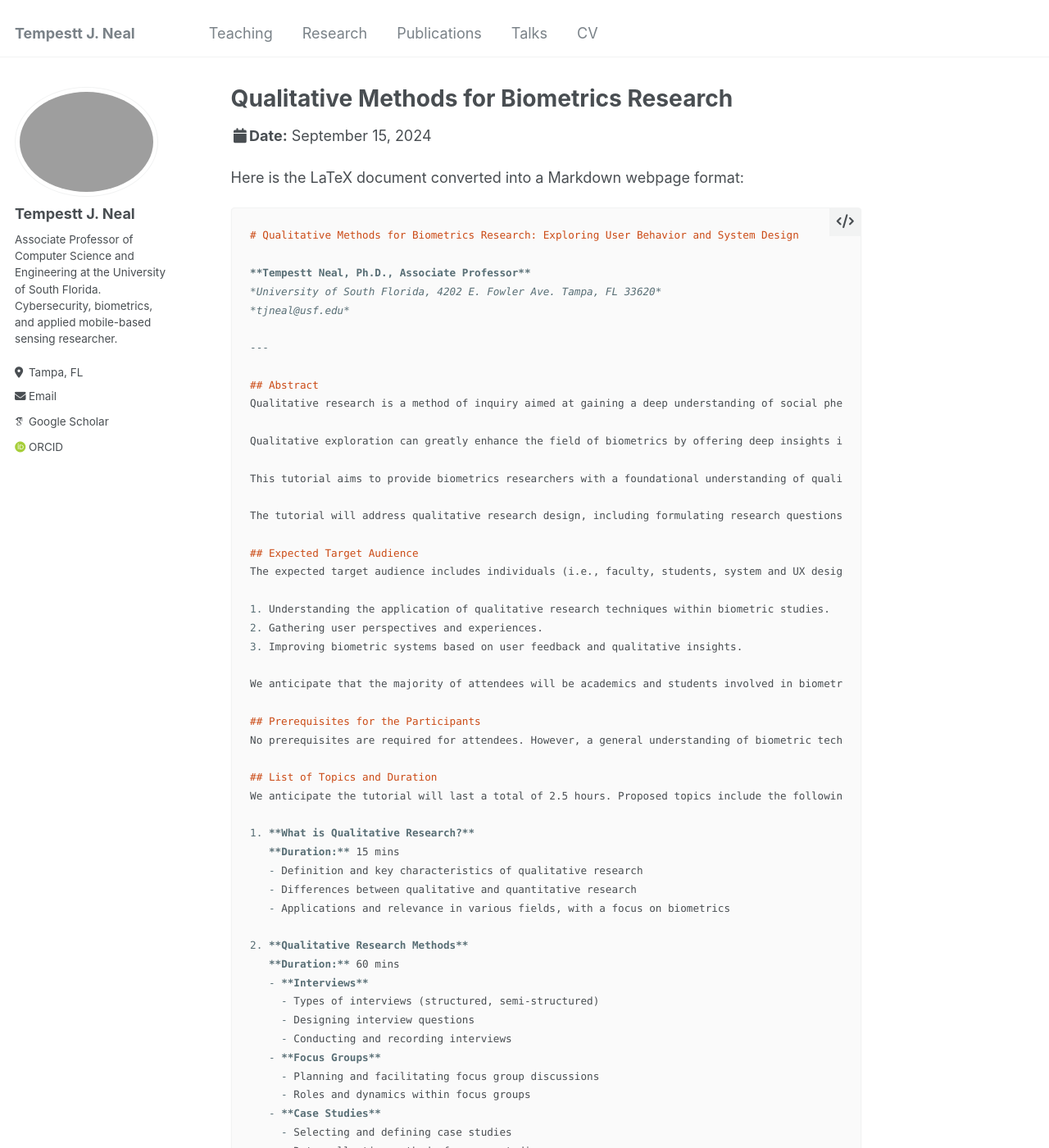
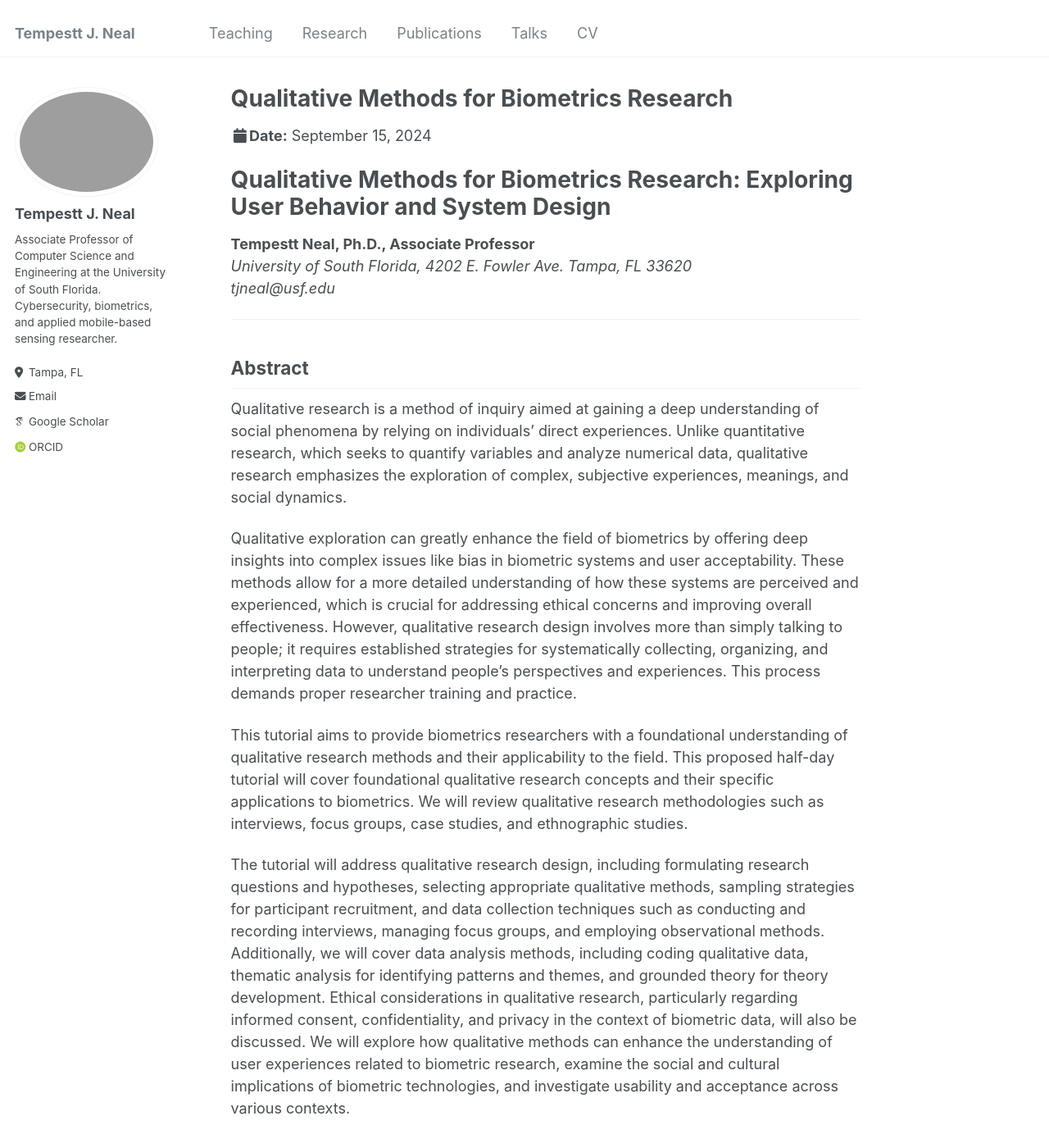
Before and after one commit to tempestt-neal/home, a Jekyll site: the page built from _talks/ijcb24_tutorial.md, in a window 1280 px wide and 1400 px high. Shown: the whole window at 82% size. Built offline with Jekyll 4.4.1, drawn with Linux system fonts in a browser that asks for light colours; some web fonts are replaced; some of the changed text lies outside the part shown.

Commit message:
Update ijcb24_tutorial.md

````diff
--- a/_talks/ijcb24_tutorial.md
+++ b/_talks/ijcb24_tutorial.md
@@ -7,9 +7,6 @@ venue: "IJCB 2024"
 date: 2024-09-15
 ---
 
-Here is the LaTeX document converted into a Markdown webpage format:
-
-```markdown
 # Qualitative Methods for Biometrics Research: Exploring User Behavior and System Design
 
 **Tempestt Neal, Ph.D., Associate Professor**
@@ -106,6 +103,3 @@ Dr. Neal has held numerous roles in her professional service. She is the Program
 
 ## Previous Similar Tutorials
 Dr. Neal and her research group are increasingly using qualitative research techniques, including interviews and focus groups. This tutorial is designed to reflect their experiences in designing these studies and the results they have achieved. As a result of this research, Dr. Neal has developed a Qualitative Research Training program that many of her students undergo as members of her research lab. This tutorial will be the first opportunity for her to share these experiences and provide fundamental knowledge to others working in similar areas.
-```
-
-This is the markdown version of your LaTeX document, and you can use it as a webpage by embedding it in your desired markdown editor or platform.
````
